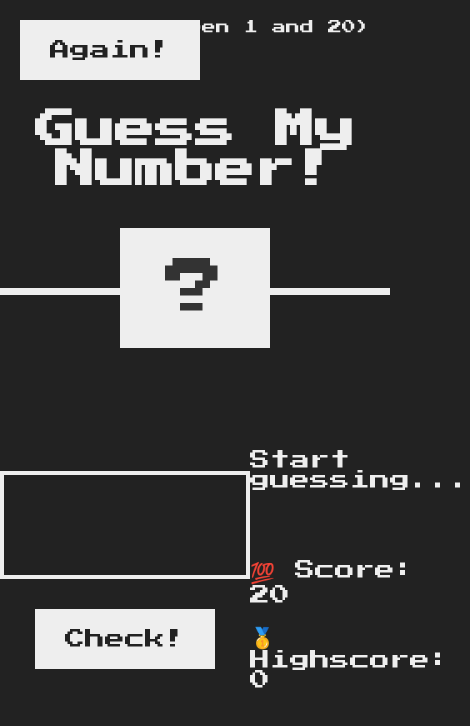
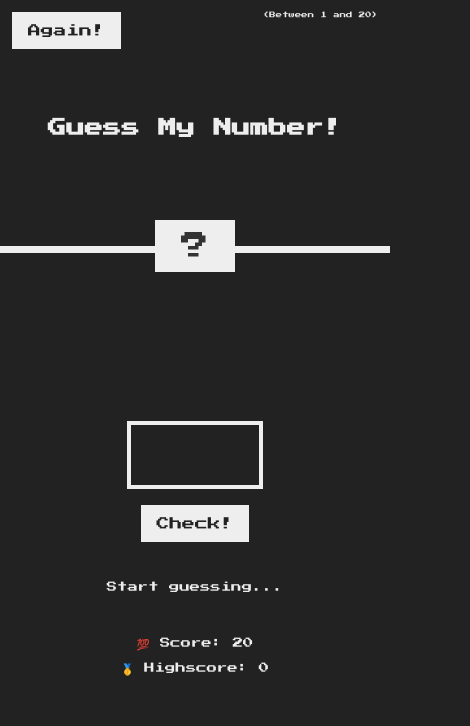
Before and after one commit to arpit-devs/Javascript-course-projects, a website built with Parcel: page Guess-My-Number/index.html in a window 390 px wide. Shown: the whole page, 470 px wide, since content can reach past the window. Built offline with nearby package versions, Linux system fonts and the light colour scheme.

Commit message:
Adding new Feature

```diff
--- a/Guess-My-Number/style.css
+++ b/Guess-My-Number/style.css
@@ -117,3 +117,122 @@ h1 {
 .label-score {
   margin-bottom: 2rem;
 }
+
+/* RESPONSIVE DESIGN */
+
+/* Tablets */
+@media (max-width: 900px) {
+  html {
+    font-size: 55%;
+  }
+
+  .left,
+  .right {
+    width: 45%;
+  }
+
+  .right {
+    font-size: 1.7rem;
+  }
+
+  h1 {
+    font-size: 3.2rem;
+  }
+}
+
+/* Mobile */
+@media (max-width: 600px) {
+  html {
+    font-size: 50%;
+  }
+
+  header {
+    height: 30vh;
+  }
+
+  main {
+    height: 70vh;
+    flex-direction: column;
+    justify-content: center;
+    gap: 5rem;
+  }
+
+  .left,
+  .right {
+    width: 100%;
+  }
+
+  .right {
+    text-align: center;
+    font-size: 1.6rem;
+  }
+
+  h1 {
+    font-size: 2.8rem;
+    padding: 0 2rem;
+  }
+
+  .between {
+    font-size: 1rem;
+    top: 1.5rem;
+    right: 1.5rem;
+  }
+
+  .again {
+    top: 1.5rem;
+    left: 1.5rem;
+    padding: 1.5rem 2rem;
+  }
+
+  .number {
+    width: 12rem;
+    font-size: 4.5rem;
+    padding: 2rem 0;
+  }
+
+  .guess {
+    width: 20rem;
+    font-size: 4rem;
+    padding: 2rem;
+    margin-bottom: 2rem;
+  }
+
+  .btn {
+    font-size: 1.6rem;
+    padding: 1.5rem 2rem;
+  }
+
+  .message {
+    margin-bottom: 4rem;
+  }
+
+  .label-score {
+    margin-bottom: 1.5rem;
+  }
+}
+
+/* Very small phones */
+@media (max-width: 400px) {
+  h1 {
+    font-size: 2.3rem;
+  }
+
+  .between {
+    font-size: 0.8rem;
+  }
+
+  .number {
+    width: 10rem;
+    font-size: 3.5rem;
+    padding: 1.5rem 0;
+  }
+
+  .guess {
+    width: 17rem;
+    font-size: 3.5rem;
+  }
+
+  .right {
+    font-size: 1.3rem;
+  }
+}
```
Also changed, not shown: Guess-My-Number/package.json (added, +62 -0 lines), Mapty/package.json (added, +16 -0 lines), README.md, 2 other files.
